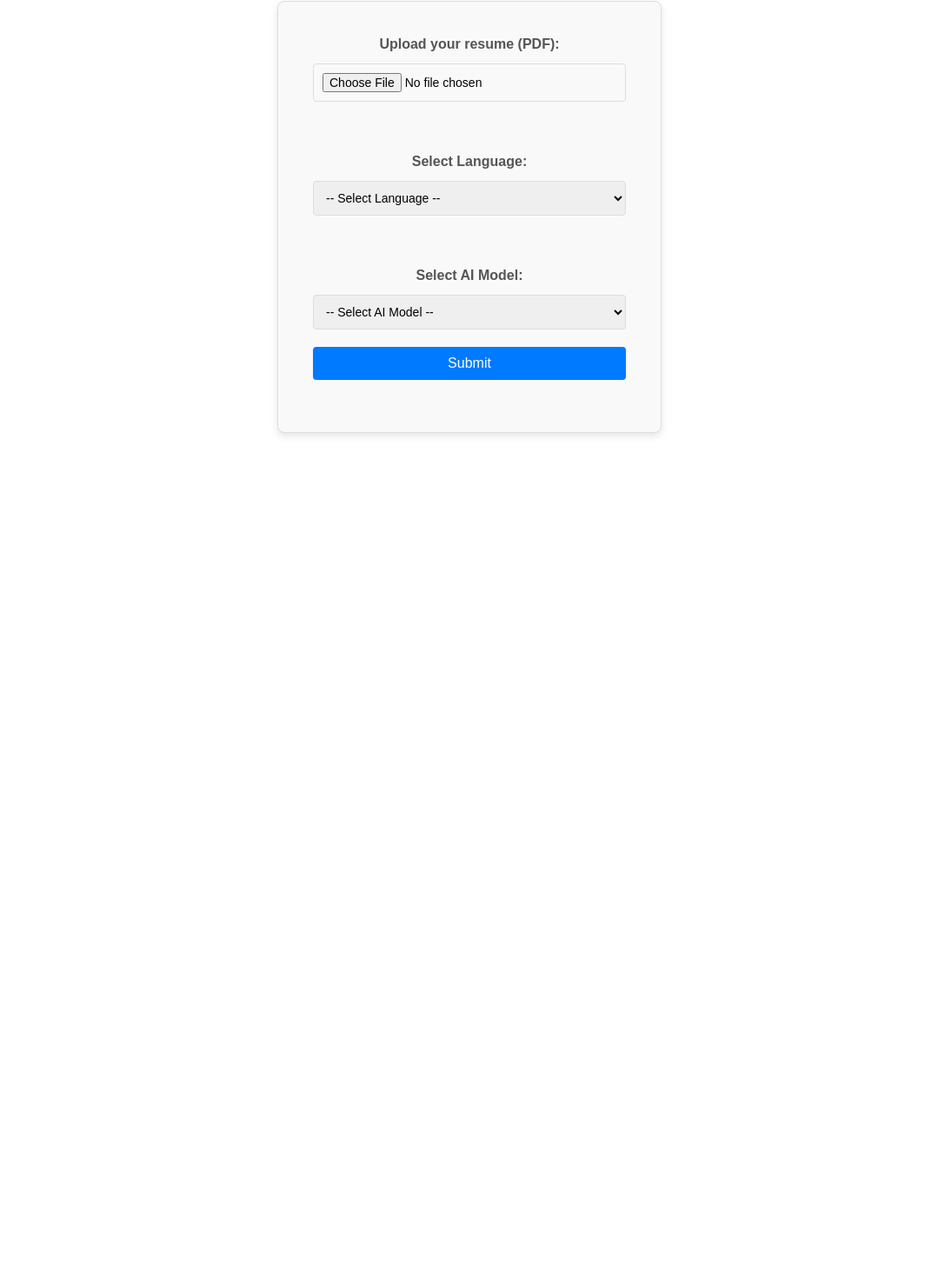
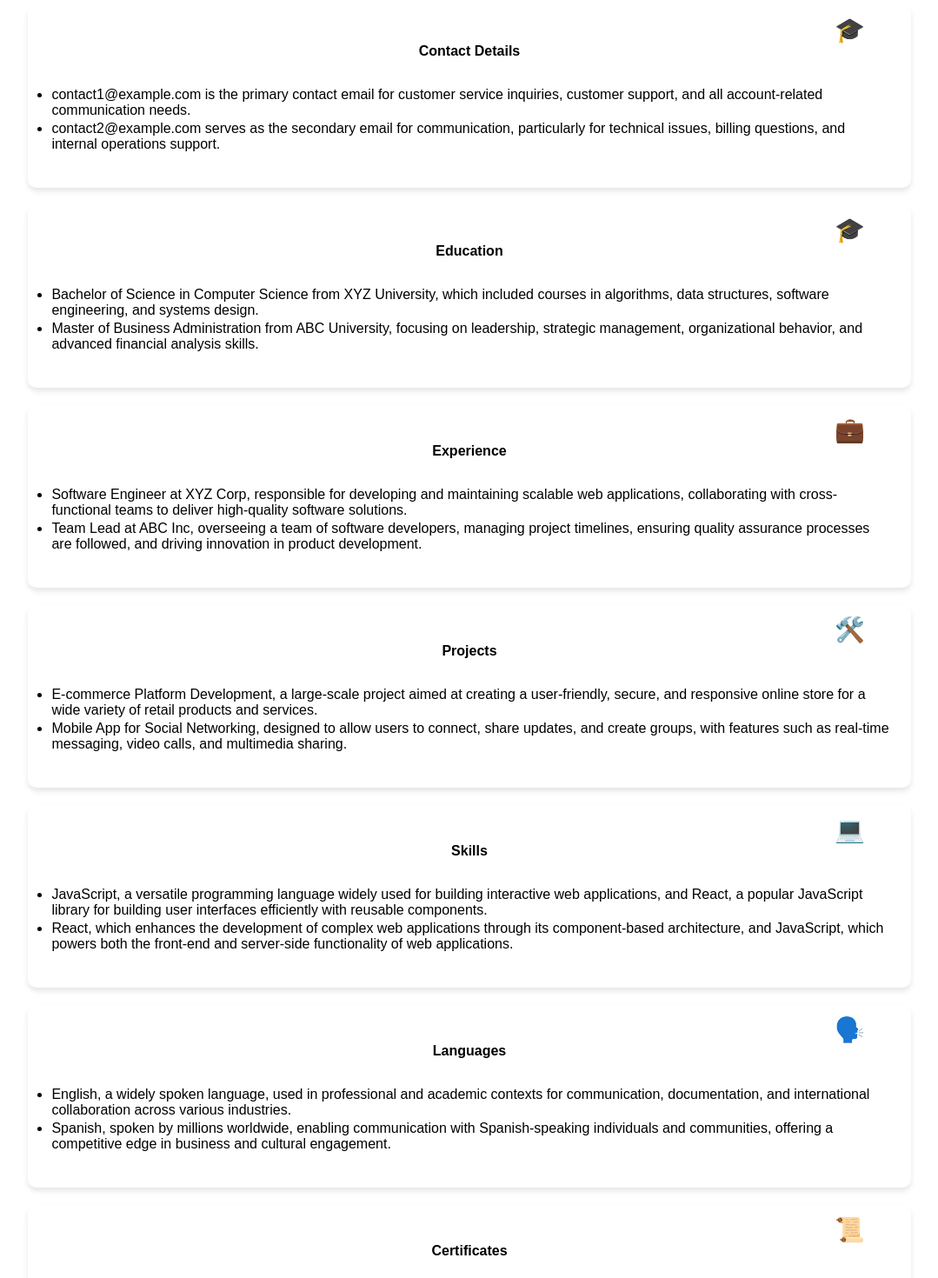
Before and after one commit to varunthaker/resume-analyser, a React (Vite) app in the folder frontend/: page / in a window 1280 px wide. Shown: the part 91-1561 px from the top of the page at 87% size, without its empty margins (100-1179 px from the left). Before the commit the page ends 800 px from the top, so only its background shows below. Built offline with nearby package versions, Linux system fonts and the light colour scheme.

Commit message:
added styling for response data and created new prompts

```diff
--- a/frontend/src/App.css
+++ b/frontend/src/App.css
@@ -77,6 +77,67 @@ button[type="submit"]:hover {
   animation: spin 2s linear infinite;
 }
 
+.card-container {
+  display: flex;
+  flex-direction: column;
+  justify-content: center;
+  align-items: center;
+  gap: 20px;
+  padding: 5px;
+  margin: 0 auto;
+}
+.card {
+  border: 2px solid white;
+  width: 80%;
+  border-radius: 10px;
+  box-shadow: 0 4px 6px rgba(0, 0, 0, 0.1);
+  background-color: white;
+  padding: 20px;
+  transition: transform 0.3s ease;
+  position: relative;
+  display: flex;
+  flex-direction: column;
+  justify-content: space-between;
+}
+
+.card:hover {
+  transform: translateY(-5px);
+}
+
+.card-header {
+  display: flex;
+  flex-direction: column;
+  align-items: center;
+  margin-bottom: 5px;
+  width: 100%;
+}
+.card-header .card-icon {
+  font-size: 28px;
+  margin-bottom: 5px;
+  position: absolute;
+  right:5%;
+  top:5%
+}
+
+.card-header h3 {
+  font-size: 1rem;
+  margin: 2px;
+  text-align: left;
+}
+
+
+.card-content {
+  list-style-type:disc;
+  padding-left: 5px;
+  margin-top: 5px;
+}
+
+.card-content li {
+  margin-bottom: 3px;
+  font-size: 1rem;
+  text-align: left;
+}
+
 @-webkit-keyframes spin {
   0% { -webkit-transform: rotate(0deg); }
   100% { -webkit-transform: rotate(360deg); }
@@ -86,3 +147,15 @@ button[type="submit"]:hover {
   0% { transform: rotate(0deg); }
   100% { transform: rotate(360deg); }
 }
+
+@media (max-width: 768px) {
+  .card-container {
+    grid-template-columns: repeat(2, 1fr);
+  }
+}
+
+@media (max-width: 480px) {
+  .card-container {
+    grid-template-columns: 1fr;
+  }
+}
--- a/frontend/src/App.tsx
+++ b/frontend/src/App.tsx
@@ -2,20 +2,20 @@
 import { useState } from 'react';
 import './App.css'
 import LoadingPage from './LoadingPage';
-import ResponsePage from './ResponsePage';
+import ResponsePage, { responseDataType } from './ResponsePage';
 import Form from './assets/Form';
 import { APPSTATE } from './enums';
 import axios from 'axios';
 
 function App() {
 
-  const[appState, setAppState] = useState<string>(APPSTATE.FORM)
+  const[appState, setAppState] = useState<string>(APPSTATE.RESPONSE)
   const [formData, setFormData] = useState({
     resumeFile:null as File | null,
     language:'',
     aiModel:''
   })
-  const[responseData, setResponseData] =useState<any>()
+  const[responseData, setResponseData] =useState<responseDataType>()
 
   const handleSubmit = async (event:React.FormEvent<HTMLFormElement>) => {
     event.preventDefault()
--- a/frontend/src/ResponsePage.tsx
+++ b/frontend/src/ResponsePage.tsx
@@ -1,10 +1,22 @@
 import { APPSTATE } from "./enums"
+
+
+export interface responseDataType {
+    contactDetails:string[]
+    education:string[]
+    experience:string[]
+    projects:string[]
+    skills:string[]
+    languages:string[]
+    certificates:string[]
+}
 
 interface ResponsePageProps {
 
     setAppState:(value:string)=>void
-    responseData:any
+    responseData:responseDataType
 }
+
 
 
 
@@ -12,17 +24,135 @@ const ResponsePage = (props:ResponsePageProps) => {
 
     const {setAppState, responseData} = props
 
-    console.log("responseData == ", responseData);
+    const testResponseData = {
+        contactDetails: [
+          "contact1@example.com is the primary contact email for customer service inquiries, customer support, and all account-related communication needs.",
+          "contact2@example.com serves as the secondary email for communication, particularly for technical issues, billing questions, and internal operations support."
+        ],
+        education: [
+          "Bachelor of Science in Computer Science from XYZ University, which included courses in algorithms, data structures, software engineering, and systems design.",
+          "Master of Business Administration from ABC University, focusing on leadership, strategic management, organizational behavior, and advanced financial analysis skills."
+        ],
+        experience: [
+          "Software Engineer at XYZ Corp, responsible for developing and maintaining scalable web applications, collaborating with cross-functional teams to deliver high-quality software solutions.",
+          "Team Lead at ABC Inc, overseeing a team of software developers, managing project timelines, ensuring quality assurance processes are followed, and driving innovation in product development."
+        ],
+        projects: [
+          "E-commerce Platform Development, a large-scale project aimed at creating a user-friendly, secure, and responsive online store for a wide variety of retail products and services.",
+          "Mobile App for Social Networking, designed to allow users to connect, share updates, and create groups, with features such as real-time messaging, video calls, and multimedia sharing."
+        ],
+        skills: [
+          "JavaScript, a versatile programming language widely used for building interactive web applications, and React, a popular JavaScript library for building user interfaces efficiently with reusable components.",
+          "React, which enhances the development of complex web applications through its component-based architecture, and JavaScript, which powers both the front-end and server-side functionality of web applications."
+        ],
+        languages: [
+          "English, a widely spoken language, used in professional and academic contexts for communication, documentation, and international collaboration across various industries.",
+          "Spanish, spoken by millions worldwide, enabling communication with Spanish-speaking individuals and communities, offering a competitive edge in business and cultural engagement."
+        ],
+        certificates: [
+          "AWS Certified Solutions Architect, which demonstrates expertise in designing and deploying scalable, highly available, and fault-tolerant systems on Amazon Web Services cloud infrastructure.",
+          "Certified Scrum Master, which signifies proficiency in agile project management and leading scrum teams to successfully deliver complex projects on time and within scope."
+        ]
+      };
+
+
+    // console.log("responseData == ", responseData);
 
 
     return (
 
-        <><h1>Here are the reults</h1>
-        <p>{responseData.data}</p>
 
-        <button onClick= {()=> {setAppState(APPSTATE.FORM)}}>Back</button>
+     <>
+  <div className="card-container">
+    <div className="card">
+      <div className="card-header">
+        <span className="card-icon">🎓</span>
+        <h3>Contact Details</h3>
+      </div>
+      <ul className="card-content">
+        {testResponseData?.contactDetails?.map((data, key) => (
+          <li key={key}>{data}</li>
+        ))}
+      </ul>
+    </div>
 
-        </>
+    <div className="card">
+      <div className="card-header">
+        <span className="card-icon">🎓</span>
+        <h3>Education</h3>
+      </div>
+      <ul className="card-content">
+        {testResponseData?.education?.map((data, key) => (
+          <li key={key}>{data}</li>
+        ))}
+      </ul>
+    </div>
+
+    <div className="card">
+      <div className="card-header">
+        <span className="card-icon">💼</span>
+        <h3>Experience</h3>
+      </div>
+      <ul className="card-content">
+        {testResponseData?.experience?.map((data, key) => (
+          <li key={key}>{data}</li>
+        ))}
+      </ul>
+    </div>
+
+    <div className="card">
+      <div className="card-header">
+        <span className="card-icon">🛠️</span>
+        <h3>Projects</h3>
+      </div>
+      <ul className="card-content">
+        {testResponseData?.projects?.map((data, key) => (
+          <li key={key}>{data}</li>
+        ))}
+      </ul>
+    </div>
+
+    <div className="card">
+      <div className="card-header">
+        <span className="card-icon">💻</span>
+        <h3>Skills</h3>
+      </div>
+      <ul className="card-content">
+        {testResponseData?.skills?.map((data, key) => (
+          <li key={key}>{data}</li>
+        ))}
+      </ul>
+    </div>
+
+    <div className="card">
+      <div className="card-header">
+        <span className="card-icon">🗣️</span>
+        <h3>Languages</h3>
+      </div>
+      <ul className="card-content">
+        {testResponseData?.languages?.map((data, key) => (
+          <li key={key}>{data}</li>
+        ))}
+      </ul>
+    </div>
+
+    <div className="card">
+      <div className="card-header">
+        <span className="card-icon">📜</span>
+        <h3>Certificates</h3>
+      </div>
+      <ul className="card-content">
+        {testResponseData?.certificates?.map((data, key) => (
+          <li key={key}>{data}</li>
+        ))}
+      </ul>
+    </div>
+  </div>
+
+  <button onClick={() => { setAppState(APPSTATE.FORM); }}>Back</button>
+</>
+
+
 
 
 
```
Also changed, not shown: 1 other file (tests, documents, lock files or other folders).
